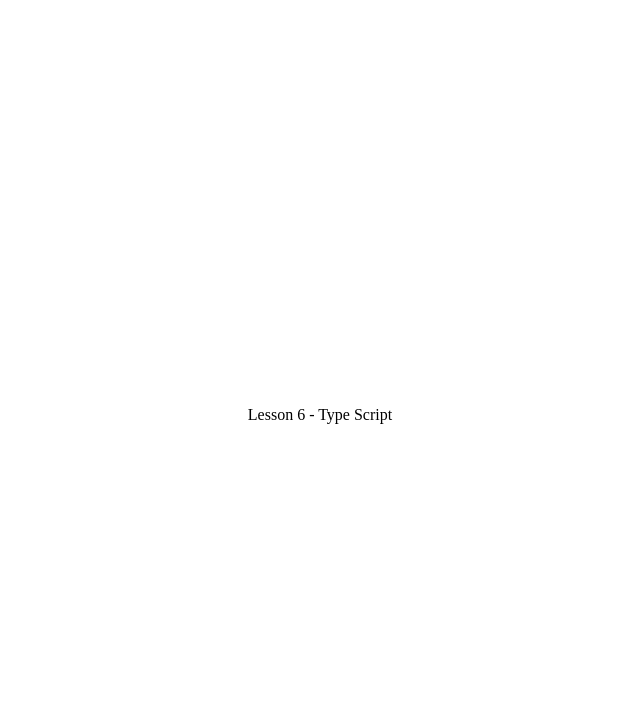
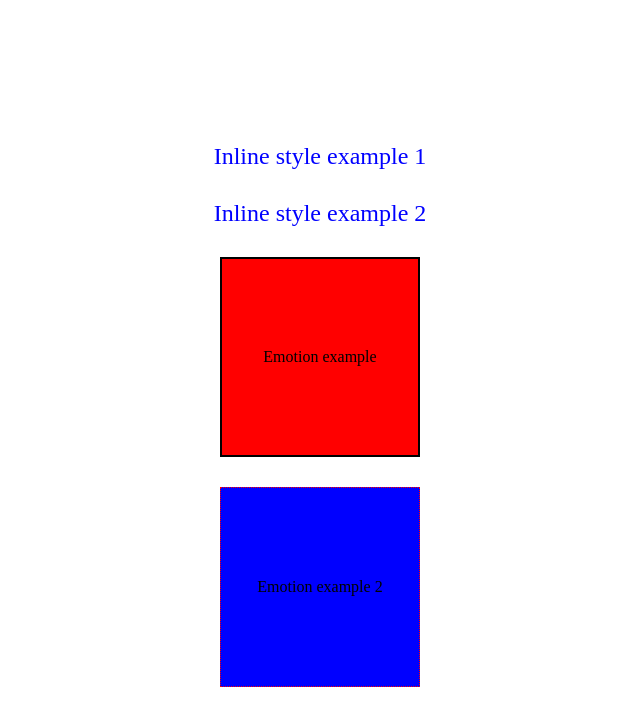
Before and after one commit to PaulPufel/42.2-react-ts, a React (Create React App) app: page / in a window 1280 px wide. Shown: the top 726 px of the page, without its empty margins (320-960 px from the left). Built offline with nearby package versions, Linux system fonts and the light colour scheme.

Commit message:
Add lesson 07

```diff
--- a/package.json
+++ b/package.json
@@ -3,6 +3,8 @@
   "version": "0.1.0",
   "private": true,
   "dependencies": {
+    "@emotion/react": "^11.13.5",
+    "@emotion/styled": "^11.13.5",
     "@testing-library/jest-dom": "^5.17.0",
     "@testing-library/react": "^13.4.0",
     "@testing-library/user-event": "^13.5.0",
--- a/src/App.tsx
+++ b/src/App.tsx
@@ -1,7 +1,8 @@
 import './App.css';
 
 //lessons
-import Lesson06 from './lessons/Lesson06/Lesson06';
+// import Lesson06 from './lessons/Lesson06/Lesson06';
+import Lesson07 from './lessons/Lesson07/Lesson07';
 
 //homeworks
 
@@ -10,7 +11,9 @@ import Lesson06 from './lessons/Lesson06/Lesson06';
 function App() {
   return (
     <div className="App">
-      <Lesson06 />
+      {/* <Lesson06 /> */}
+      <Lesson07 />
+
     </div>
   );
 }
--- a/src/components/Feedback/Feedback.tsx
+++ b/src/components/Feedback/Feedback.tsx
@@ -3,8 +3,8 @@ import Button from "../Button/Button";
 import "./styles.css";
 
 function Feedback() {
-  const [likes, setLikes] = useState(0);
-  const [dislikes, setDisikes] = useState(0);
+  const [likes, setLikes] = useState<number>(0);
+  const [dislikes, setDisikes] = useState<number>(0);
 
   const addLike = (): void => {
     setLikes((prevValue) => prevValue + 1);
--- a/src/components/Input/Input.tsx
+++ b/src/components/Input/Input.tsx
@@ -1,7 +1,7 @@
 import "./styles.css";
-import {InputProps} from "./types";
+import { InputProps } from './types'
 
-function Input({ id, name, type = 'text', placeholder, label }: InputProps) {
+function Input({ name, id, type = 'text', placeholder, label }: InputProps) {
   return (
     <div className="input-container">
       {/* Пример оператора условного рендеринга */}
--- /dev/null
+++ b/src/components/LoginForm/styles.ts
@@ -0,0 +1,25 @@
+// @import url(https://fonts.googleapis.com/css?family=Lato:100,100italic,300,300italic,regular,italic,700,700italic,900,900italic);
+import styled from "@emotion/styled";
+
+export const LoginFormWrapper = styled.form`
+  display: flex;
+  flex-direction: column;
+  gap: 30px;
+  width: 590px;
+  padding: 60px;
+  border: 1px solid black;
+  border-radius: 4px;
+  font-family: Lato, Geneva, Tahoma, sans-serif;
+`;
+
+export const LoginFormTitle = styled.div`
+   font-size: 24px;
+   font-weight: bold;
+`;
+
+export const InputsContainer = styled.div`
+  display: flex;
+  flex-direction: column;
+  gap: 20px;
+  width: 100%;
+`;
--- /dev/null
+++ b/src/lessons/Lesson07/Lesson07.tsx
@@ -0,0 +1,69 @@
+import './styles.css';
+import { BoxInfo } from './styles';
+
+function Lesson07() {
+  //Generic
+  type CustomArrayType<T = string> = (T | undefined)[];
+
+  const colors: CustomArrayType = ['red', 'blue', undefined];
+  const colorCodes: CustomArrayType<number> = [23445, 23434, undefined];
+
+  //enum
+  enum Colors { Red, Black = 10, Green };
+
+  let currentColor: Colors = Colors.Green;
+  console.log(Colors);
+
+  enum USER_ROLES {
+    ADMIN = 'Admin',
+    USER = 'User',
+    GUEST = 'Guest'
+  }
+
+  interface UserData {
+    name: string,
+    age: number,
+    role: USER_ROLES
+  }
+
+  //enum для цветов светофор
+  enum TRAFFIC_LIGHT {
+    RED = 'red',
+    YELLOW = 'yellow',
+    GREEN = 'green'
+  }
+
+  const getAction = (light: TRAFFIC_LIGHT): string => {
+    switch (light) {
+      case TRAFFIC_LIGHT.RED:
+        return 'Cтоп';
+      case TRAFFIC_LIGHT.YELLOW:
+        return 'Приготовьтесь идти';
+      case TRAFFIC_LIGHT.GREEN:
+        return 'Можно идти'
+      default:
+        return 'Неизвестный сигнал'
+    }
+  }
+
+  console.log(getAction(TRAFFIC_LIGHT.GREEN));
+
+  // ---------------Стилизация компонентов
+  //Inline стили
+  const textStyles = {
+    color: 'blue',
+    fontSize: '24px'
+  }
+
+  return (
+    <div className="lesson07-container">
+      {/* <div style={{ color: 'green' }}>Inline style example 1</div> */}
+      <div style={textStyles}>Inline style example 1</div>
+      <p style={textStyles}>Inline style example 2</p>
+      <BoxInfo primary>Emotion example</BoxInfo>
+      <BoxInfo>Emotion example 2</BoxInfo>
+    </div>
+  )
+}
+
+export default Lesson07;
--- /dev/null
+++ b/src/lessons/Lesson07/styles.css
@@ -0,0 +1,9 @@
+.lesson07-container {
+    display: flex;
+    flex-direction: column;
+    align-items: center;
+    justify-content: center;
+    gap: 30px;
+    flex: 1;
+    padding-top: 30px;
+  }
--- /dev/null
+++ b/src/lessons/Lesson07/styles.ts
@@ -0,0 +1,15 @@
+import styled from "@emotion/styled";
+
+interface BoxInfoStyledProps {
+    primary?: boolean;
+}
+
+export const BoxInfo = styled.div <BoxInfoStyledProps>`
+display: flex;
+align-items: center;
+justify-content: center;
+width: 200px;
+height: 200px;
+background-color: ${(props)=>props.primary?"red": 'blue'};
+border: ${({ primary }) => primary? "2px solid black" : '1px dotted red'};
+`
```
Also changed, not shown: src/components/Button/types.ts (+9 -0 lines), src/components/Counter/Counter.tsx (+7 -6 lines), src/components/LoginForm/LoginForm.tsx (+8 -7 lines), src/components/LoginForm/styles.css (deleted, +0 -24 lines), 1 other file (tests, documents, lock files or other folders).
